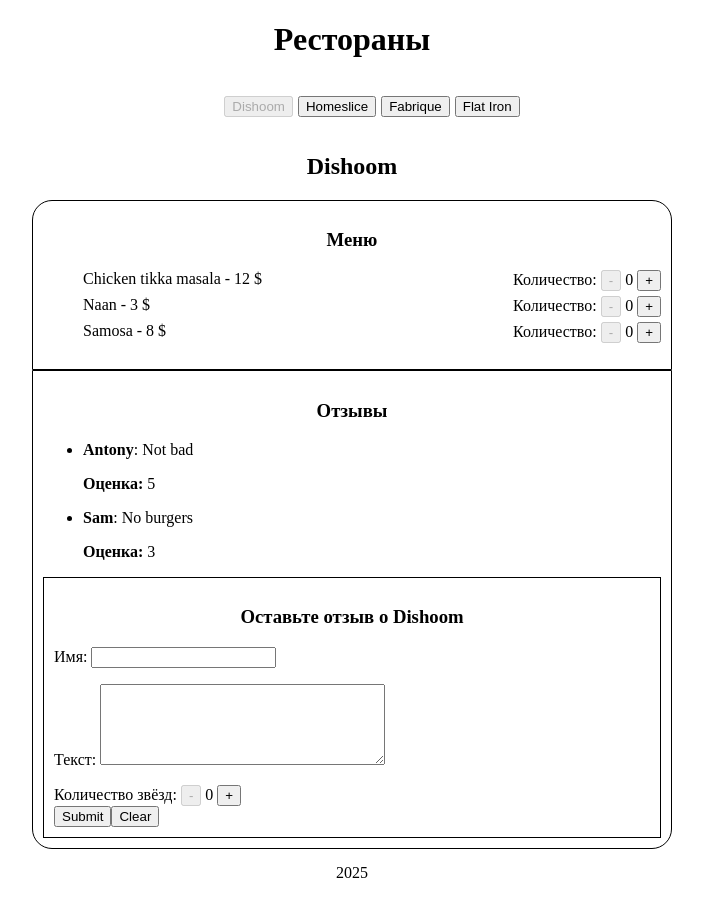
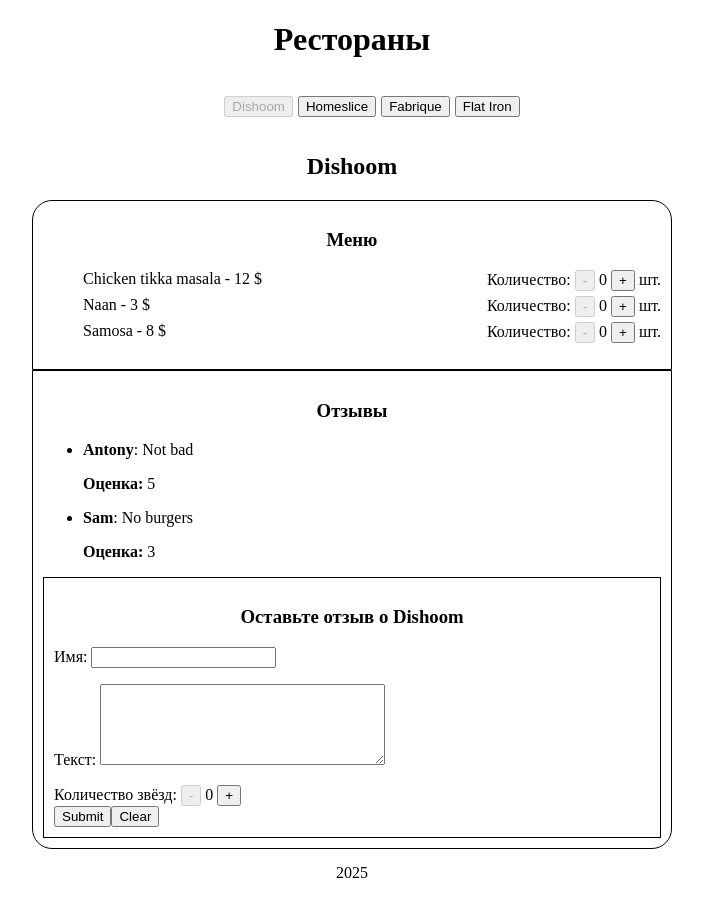
Before and after one commit to ARTALEAL/react-20251117_artem-aleksandrv, a React (Vite) app: page / in a window 1280 px wide. Shown: the whole page, without its empty margins (288-991 px from the left). Built offline with nearby package versions, Linux system fonts and the light colour scheme.

Commit message:
delete comment code

```diff
--- a/src/components/Dish/Dish.jsx
+++ b/src/components/Dish/Dish.jsx
@@ -29,6 +29,7 @@
         minValue={minValue}
         maxValue={maxValue}
         title={'Количество'}
+        unit={'шт.'}
       />
     </li>
   );
```
Also changed, not shown: src/components/Counter/Counter.jsx (+0 -51 lines).
